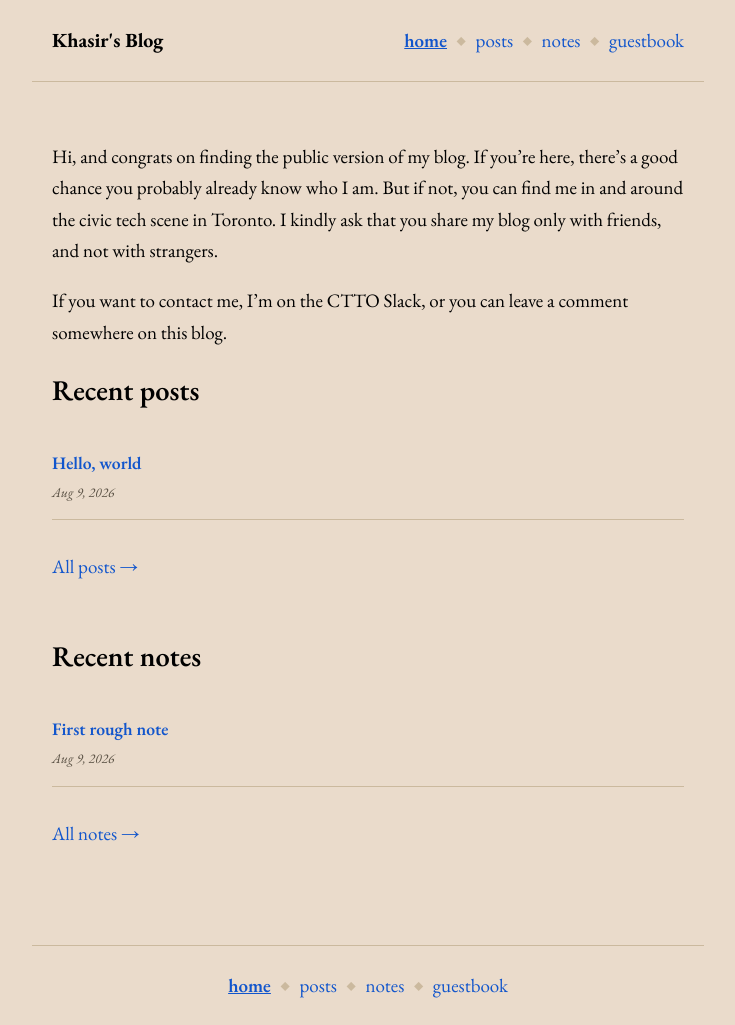
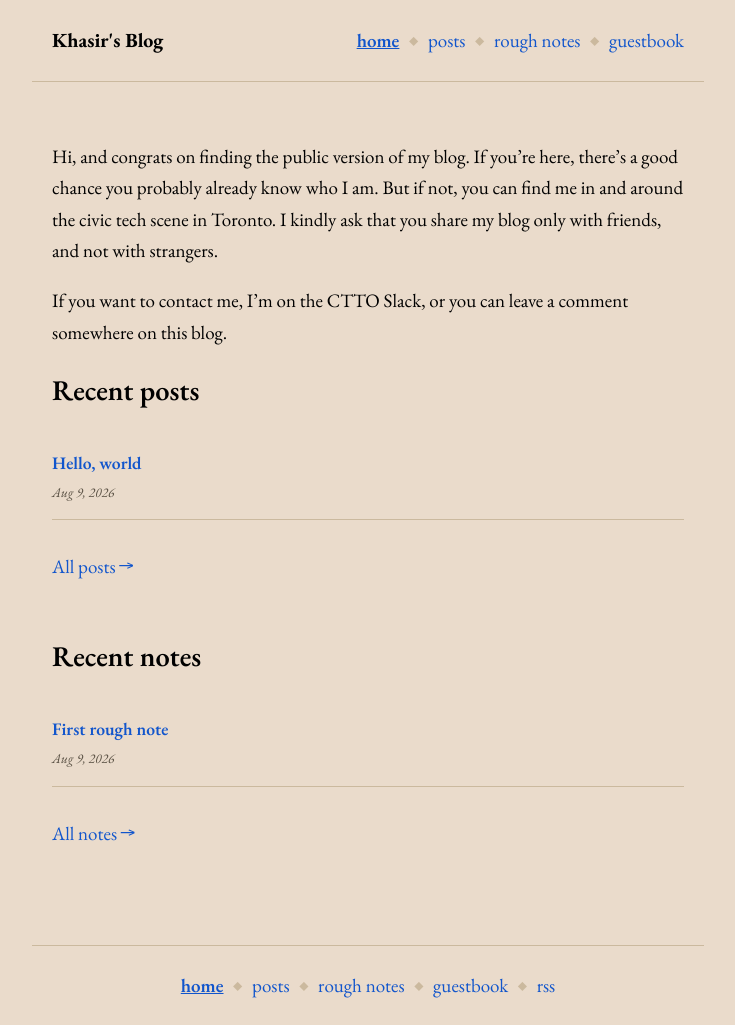
Before and after one commit to Khasir/personal-site, a Jekyll site: the page built from index.md, in a window 1280 px wide. Shown: the whole page, without its empty margins (272-1007 px from the left). Built offline with Jekyll 4.4.1, drawn with Linux system fonts in a browser that asks for light colours.

Commit message:
Self-host EB Garamond, restore "rough notes" label, add RSS to footer
- Download and self-host the two EB Garamond variable-font files
  (normal + italic, each covering weights 400-700) instead of
  pulling from Google Fonts on every page load.
- Nav label back to "rough notes" to match the existing site.
- RSS link added to the footer nav only (not the header).

```diff
--- a/_includes/footer.html
+++ b/_includes/footer.html
@@ -1,5 +1,5 @@
 <footer class="site-footer">
   <div class="wrap">
-    {% include nav.html %}
+    {% include nav.html show_rss=true %}
   </div>
 </footer>
--- a/_includes/head.html
+++ b/_includes/head.html
@@ -1,8 +1,6 @@
 <meta charset="utf-8">
 <meta name="viewport" content="width=device-width, initial-scale=1">
 {% seo title=true %}
-<link rel="preconnect" href="https://fonts.googleapis.com">
-<link rel="preconnect" href="https://fonts.gstatic.com" crossorigin>
-<link href="https://fonts.googleapis.com/css2?family=EB+Garamond:ital,wght@0,400;0,500;0,600;0,700;1,400;1,500&display=swap" rel="stylesheet">
+<link rel="preload" href="{{ '/assets/fonts/eb-garamond-normal.woff2' | relative_url }}" as="font" type="font/woff2" crossorigin>
 <link rel="stylesheet" href="{{ '/assets/css/main.css' | relative_url }}">
 <link rel="alternate" type="application/rss+xml" title="{{ site.title }}" href="{{ '/feed.xml' | relative_url }}">
--- a/_includes/nav.html
+++ b/_includes/nav.html
@@ -3,7 +3,11 @@
   <span class="nav-sep" aria-hidden="true">&#11045;</span>
   <a href="{{ '/posts/' | relative_url }}"{% if page.url == '/posts/' %} aria-current="page"{% endif %}>posts</a>
   <span class="nav-sep" aria-hidden="true">&#11045;</span>
-  <a href="{{ '/notes/' | relative_url }}"{% if page.url == '/notes/' %} aria-current="page"{% endif %}>notes</a>
+  <a href="{{ '/notes/' | relative_url }}"{% if page.url == '/notes/' %} aria-current="page"{% endif %}>rough notes</a>
   <span class="nav-sep" aria-hidden="true">&#11045;</span>
   <a href="{{ '/guestbook/' | relative_url }}"{% if page.url == '/guestbook/' %} aria-current="page"{% endif %}>guestbook</a>
+  {% if include.show_rss %}
+  <span class="nav-sep" aria-hidden="true">&#11045;</span>
+  <a href="{{ '/feed.xml' | relative_url }}">rss</a>
+  {% endif %}
 </nav>
--- a/assets/css/main.css
+++ b/assets/css/main.css
@@ -2,6 +2,23 @@
    Minimal, elegant, bookish, nostalgic. EB Garamond throughout, warm
    cream/tan palette.
 --------------------------------------------------------------------- */
+
+/* Self-hosted EB Garamond (variable font: one file covers weights
+   400-700, another covers italic) -- see assets/fonts/. */
+@font-face {
+  font-family: "EB Garamond";
+  font-style: normal;
+  font-weight: 400 700;
+  font-display: swap;
+  src: url("/assets/fonts/eb-garamond-normal.woff2") format("woff2");
+}
+@font-face {
+  font-family: "EB Garamond";
+  font-style: italic;
+  font-weight: 400 700;
+  font-display: swap;
+  src: url("/assets/fonts/eb-garamond-italic.woff2") format("woff2");
+}
 
 :root {
   --content-width: 42rem;
```
Also changed, not shown: assets/fonts/eb-garamond-italic.woff2 (added), assets/fonts/eb-garamond-normal.woff2 (added).
